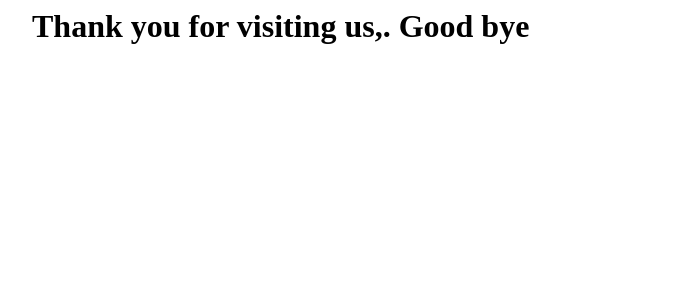
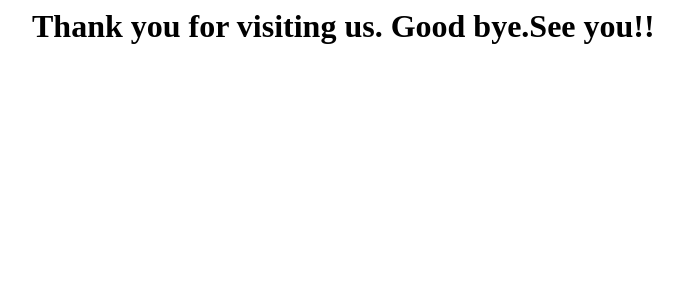
Before and after one commit to MAYIMENG/NTU-19, a Flask app: page /end in a window 1280 px wide. Shown: the top 300 px of the page, without its empty margins (292-975 px from the left). Run offline with Flask 3, Linux system fonts and the light colour scheme.

Commit message:
Update end.html

```diff
--- a/templates/end.html
+++ b/templates/end.html
@@ -6,5 +6,5 @@
 </style>
 
 <div class="container">
-<h1>Thank you for visiting us,{{r}}. Good bye</h1>
+<h1>Thank you for visiting us. Good bye.See you!!</h1>
 </div>
```
